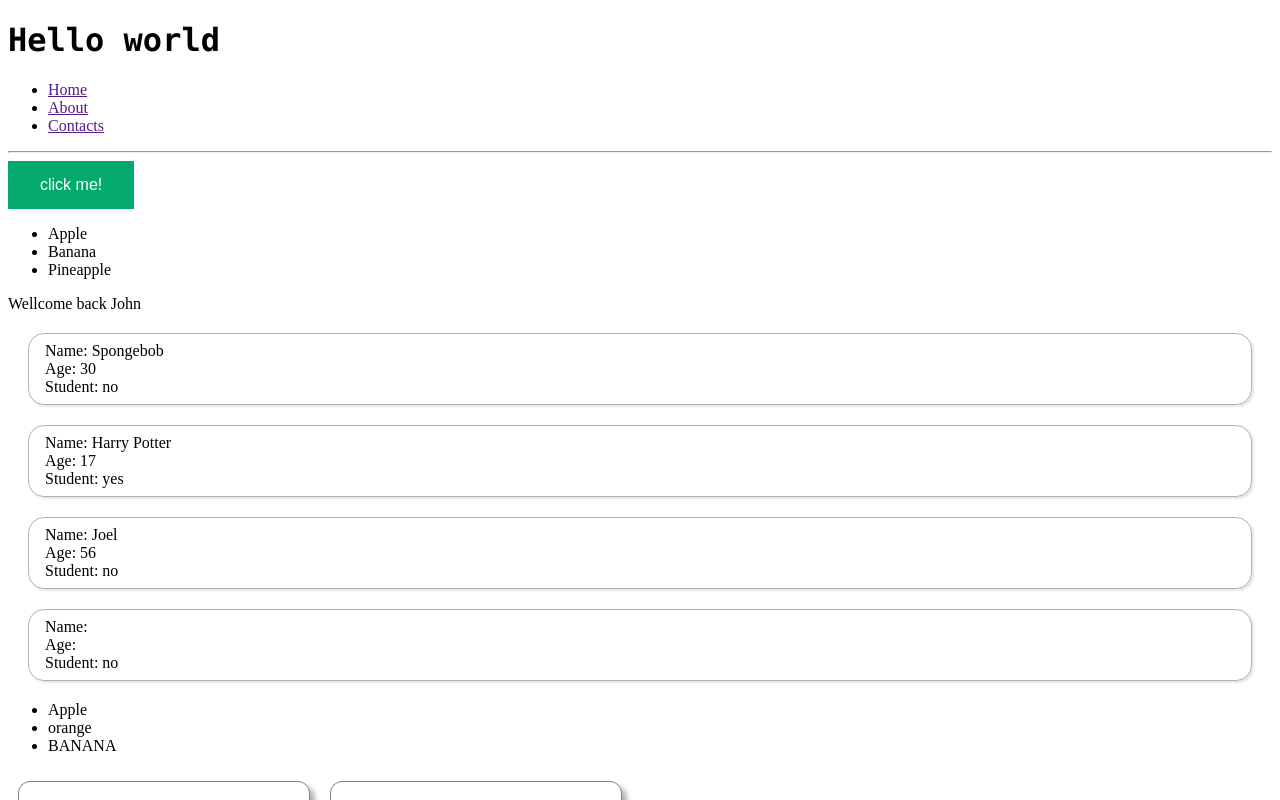
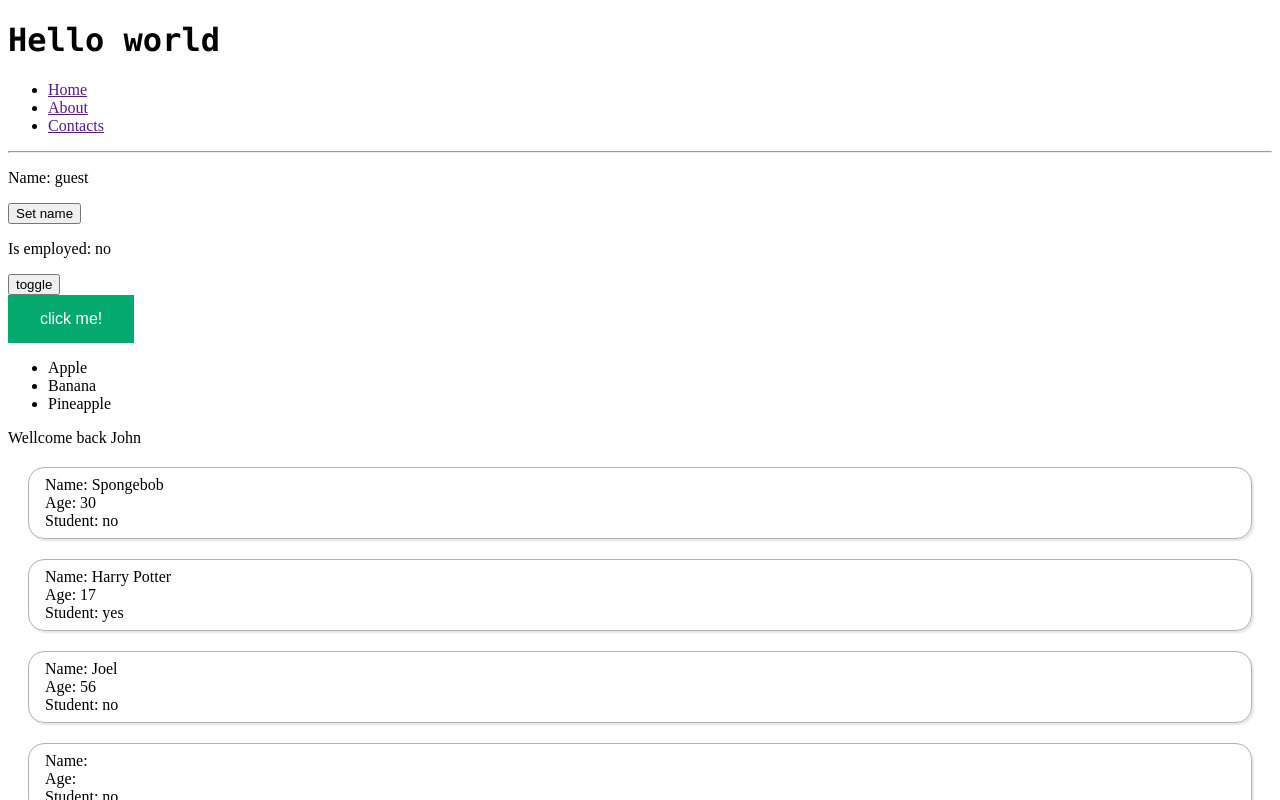
Before and after one commit to JohnDoli/unicorn-week1, a React (Vite) app in the folder react/my-react-app/: page / in a window 1280 px wide. Shown: the top 800 px of the page. Built offline with nearby package versions, Linux system fonts and the light colour scheme; grey boxes are pictures that could not be loaded.

Commit message:
useState function

```diff
--- a/react/my-react-app/src/App.jsx
+++ b/react/my-react-app/src/App.jsx
@@ -6,12 +6,14 @@
 import Student from "./Student.jsx"
 import UserGreeting from "./Usergreeting.jsx"
 import List from "./List.jsx"
+import MyComponent from "./MyComponent.jsx"
 
 function App() {
 
   return(
     <>
       <Header/>
+      <MyComponent/>
       <Button/>
       <List/>
       <UserGreeting isLoggedIn={true} username="John"/>
--- /dev/null
+++ b/react/my-react-app/src/MyComponent.jsx
@@ -0,0 +1,28 @@
+import React, {useState} from "react"
+
+function MyComponent() {
+
+    const [name, setName] = useState("guest")
+    const [isEmployed, setIsEmployed] = useState(false)
+
+    const updateName = () => {
+        setName("Bob")
+    }
+
+    const updateIsEmployed = () => {
+        setIsEmployed(!isEmployed)
+
+    }
+
+    return(
+        <div>
+            <p>Name: {name}</p>
+            <button onClick={updateName}>Set name</button>
+
+            <p>Is employed: {isEmployed ? "yes" : "no"}</p>
+            <button onClick={updateIsEmployed}>toggle</button>
+        </div>
+    )
+}
+
+export default MyComponent
```
